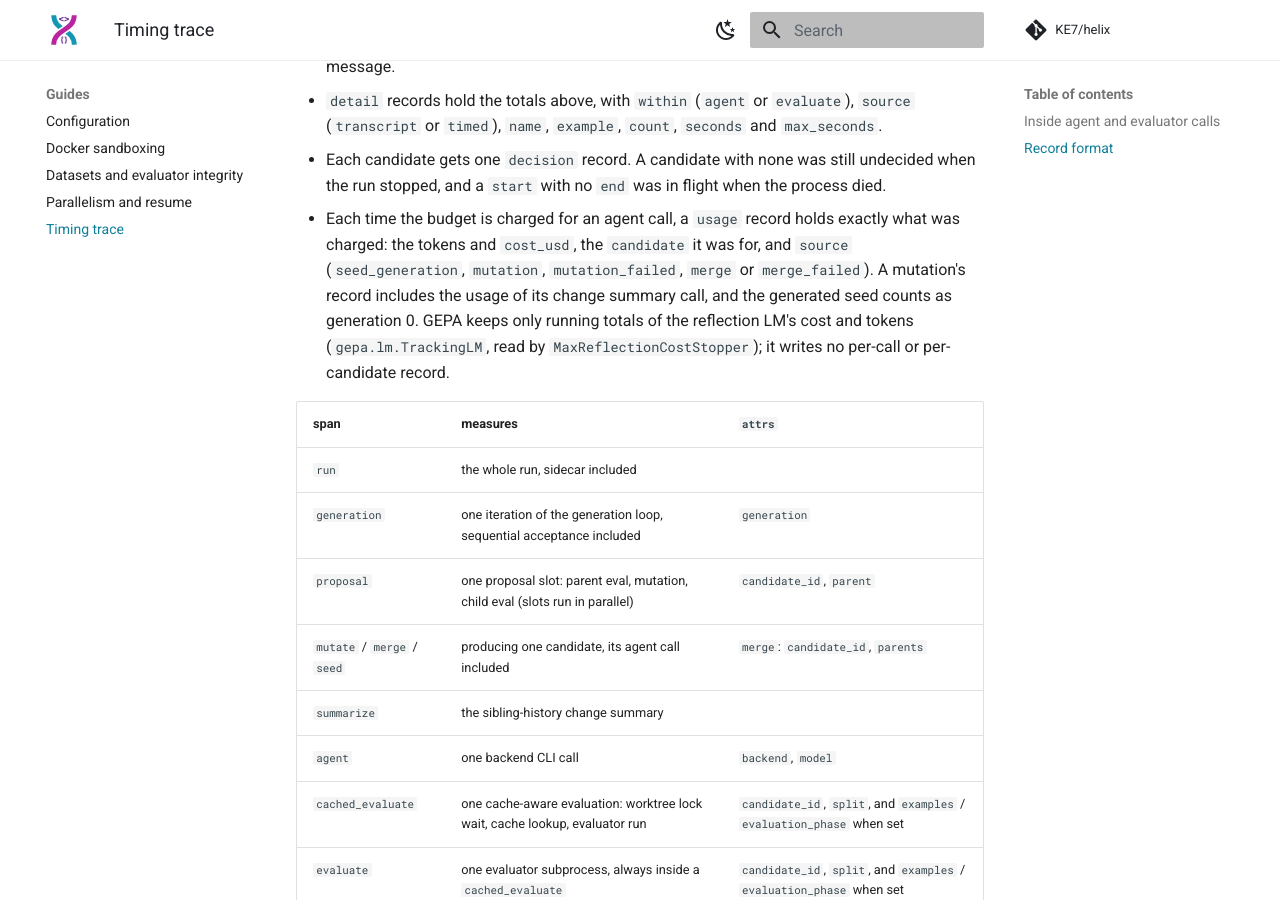
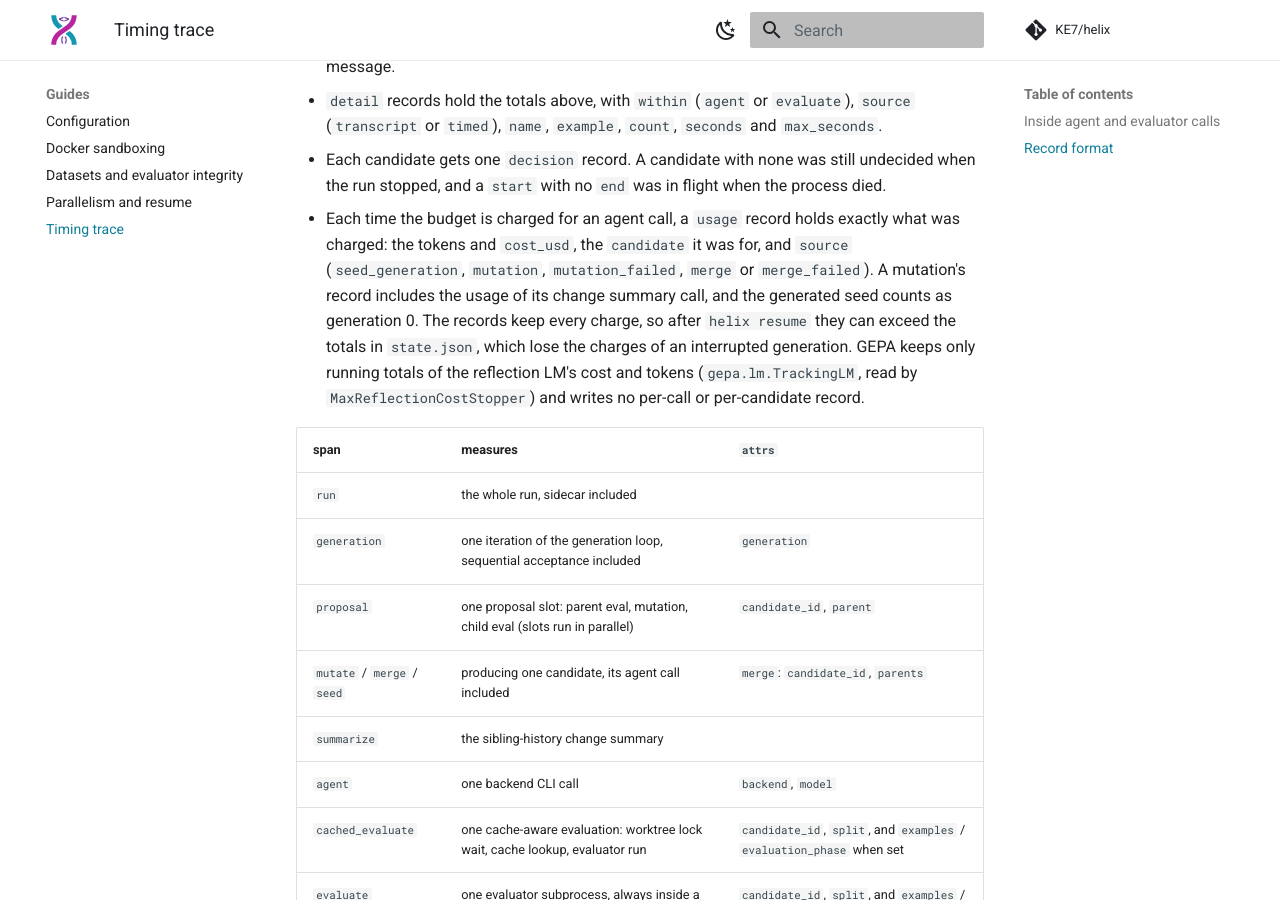
Before and after one commit to KE7/helix, an MkDocs documentation site: the page built from docs/guides/timing.md, in a window 1280 px wide and 900 px high, scrolled down 2984 px. Built offline with MkDocs 1.6.1 and Material for MkDocs 9.7.7, drawn with Linux system fonts in a browser that asks for light colours; comment, search, counter and statistics services are not loaded.

Commit message:
timing usage records: say they keep every charge, so they can exceed state.json after resume

```diff
--- a/docs/guides/timing.md
+++ b/docs/guides/timing.md
@@ -133,7 +133,12 @@ it finished. Each operation is a *span* with a `start` and an `end` record:
   exactly what was charged: the tokens and `cost_usd`, the `candidate` it was
   for, and `source` (`seed_generation`, `mutation`, `mutation_failed`, `merge`
   or `merge_failed`). A mutation's record includes the usage of its change
-  summary call, and the generated seed counts as generation 0. GEPA keeps only running totals of the reflection LM's cost and tokens (`gepa.lm.TrackingLM`, read by `MaxReflectionCostStopper`); it writes no per-call or per-candidate record.
+  summary call, and the generated seed counts as generation 0. The records
+  keep every charge, so after `helix resume` they can exceed the totals in
+  `state.json`, which lose the charges of an interrupted generation. GEPA
+  keeps only running totals of the reflection LM's cost and tokens
+  (`gepa.lm.TrackingLM`, read by `MaxReflectionCostStopper`) and writes no
+  per-call or per-candidate record.
 
 | span | measures | `attrs` |
 | --- | --- | --- |
```
Also changed, not shown: 1 other file.
